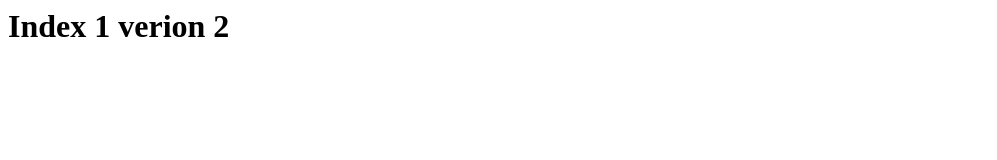
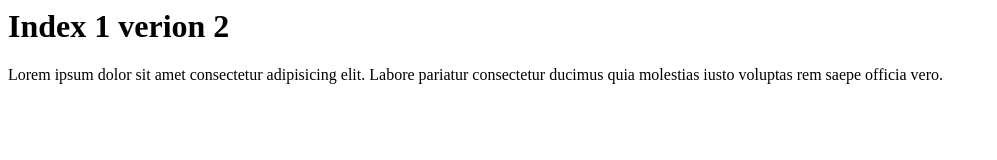
Before and after one commit to Osuolale-Olalekan/git_tutorial, a plain HTML site: page index.html in a window 1280 px wide. Shown: the whole page, without its empty margins (0-997 px from the left). Drawn offline with Linux system fonts and the light colour scheme.

Commit message:
version 3

```diff
--- a/index.html
+++ b/index.html
@@ -6,5 +6,7 @@
 </head>
 <body>
     <h1>Index 1 verion 2</h1>
+    <p>Lorem ipsum dolor sit amet consectetur adipisicing elit. Labore pariatur consectetur ducimus quia molestias iusto voluptas rem saepe officia vero.</p>
+
 </body>
 </html>
```
